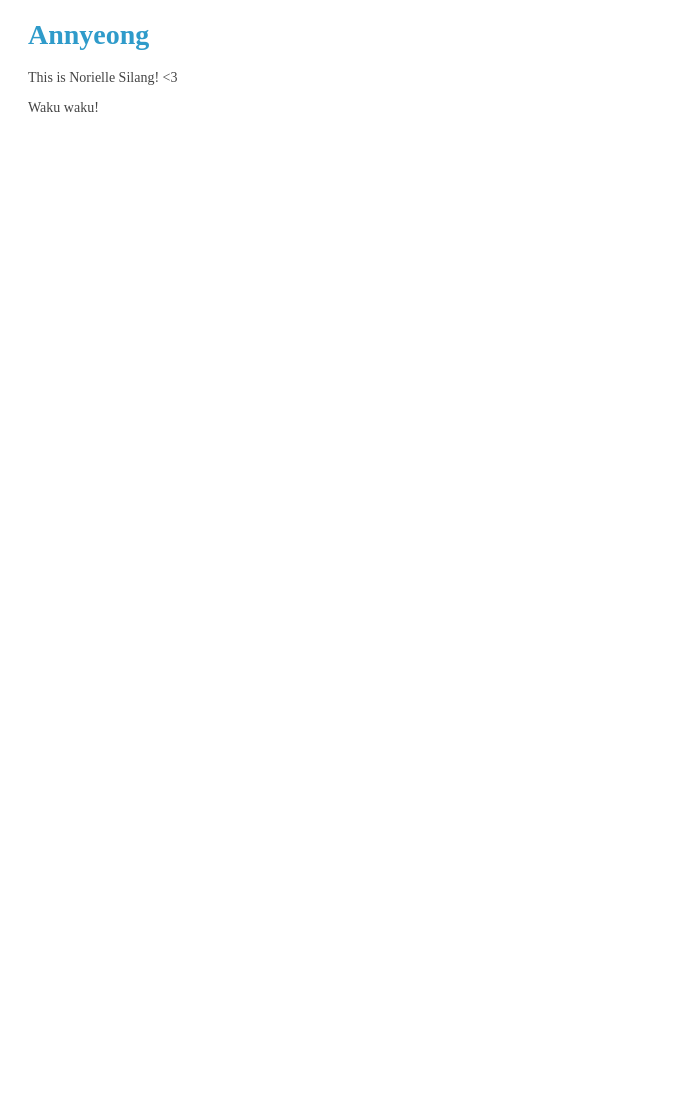
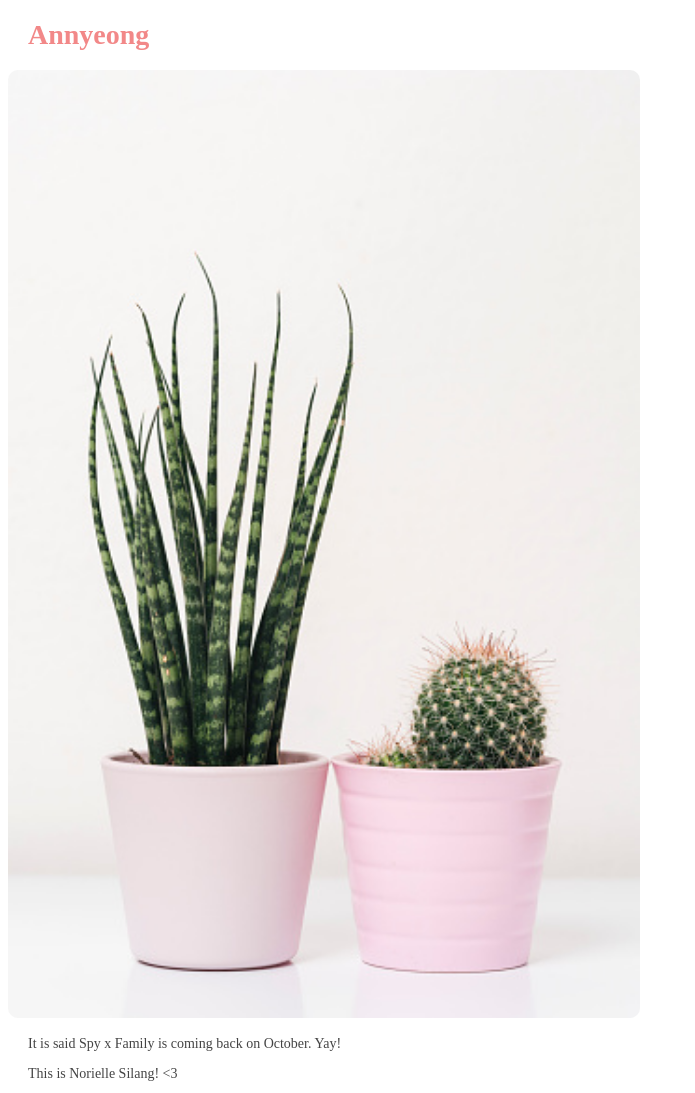
Before and after one commit to Norielle-Silang/annyeong-test-page, a plain HTML site: page index.html in a window 1280 px wide. Shown: the top 1093 px of the page, without its empty margins (0-695 px from the left). Before the commit the page ends 800 px from the top, so only its background shows below. Drawn offline with Linux system fonts and the light colour scheme.

Commit message:
merged with anyeong-with-images

```diff
--- a/index.html
+++ b/index.html
@@ -1,11 +1,19 @@
 <!DOCTYPE html>
 <html>
 <head>
-	<title>Greetings!</title>
+	<title>Greetings to you!</title>
 	<link rel="stylesheet" href="popstyle.css">
 </head>
 <body>
 	<h1>Annyeong</h1>
+
+	<div><img src="plant.jpg" alt="waku waku!"</div>
+
+	<p>It is said Spy x Family is coming back on October. Yay!</p>
+	<p>This is Norielle Silang! &lt;3</p>
+
+	<div><img src="phone.jpg" alt="Heh." style="width: 50%; max-width:960px"></div>
+
 	<p>This is Norielle Silang! &lt;3</p>
 	<p>Waku waku!</p>
 
--- a/popstyle.css
+++ b/popstyle.css
@@ -5,10 +5,14 @@ body{
     font-size: 14px;
 	}
 h1{
-	color: #2F9BCA;
+	color: #F28888;
 	margin-left: 20px;
 }
 p{
 	color: #444444;
 	margin-left: 20px;
 }
+img{
+ width: 50%;
+ border-radius: 10px;
+}
```
Also changed, not shown: phone.jpg (added), plant.jpg (added).
